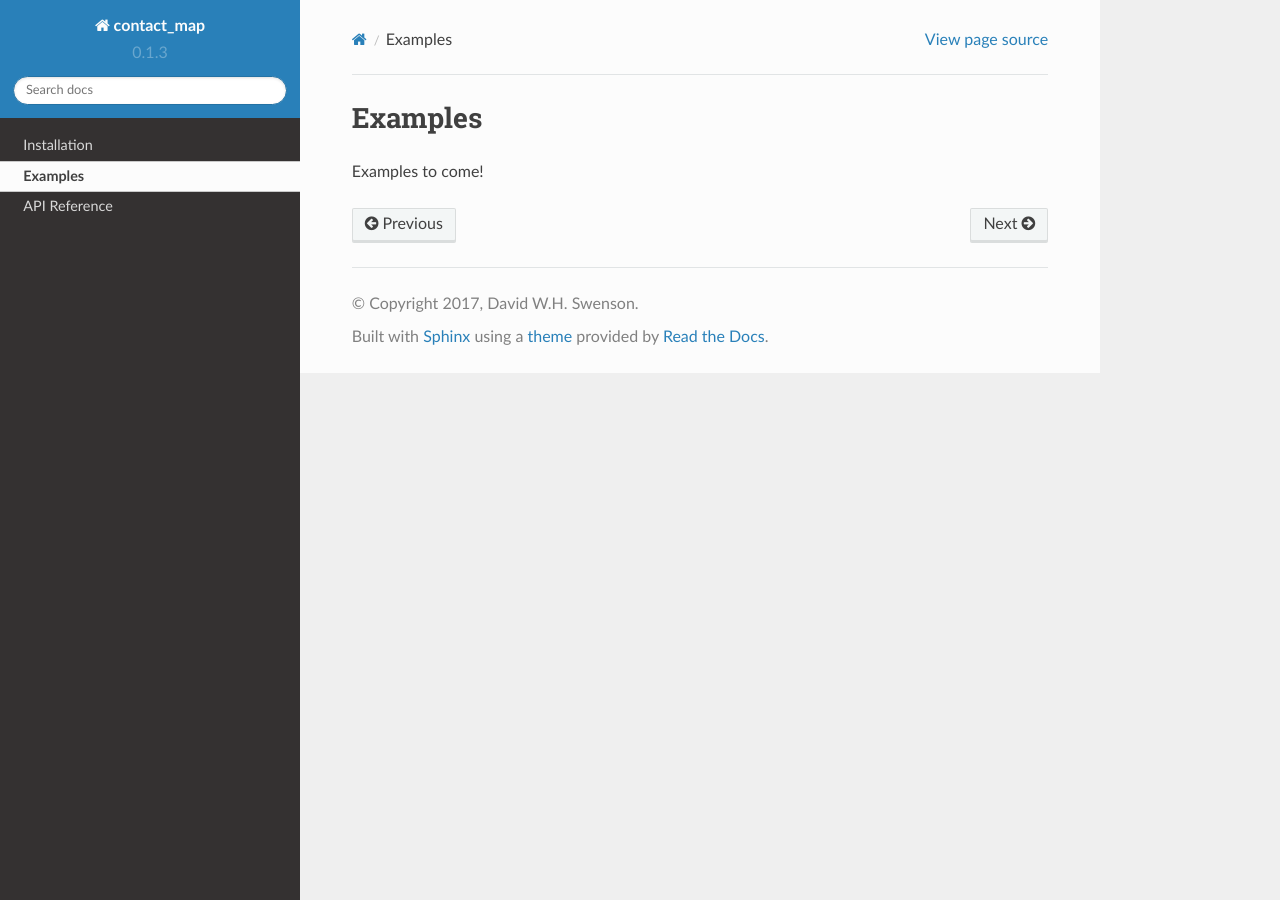
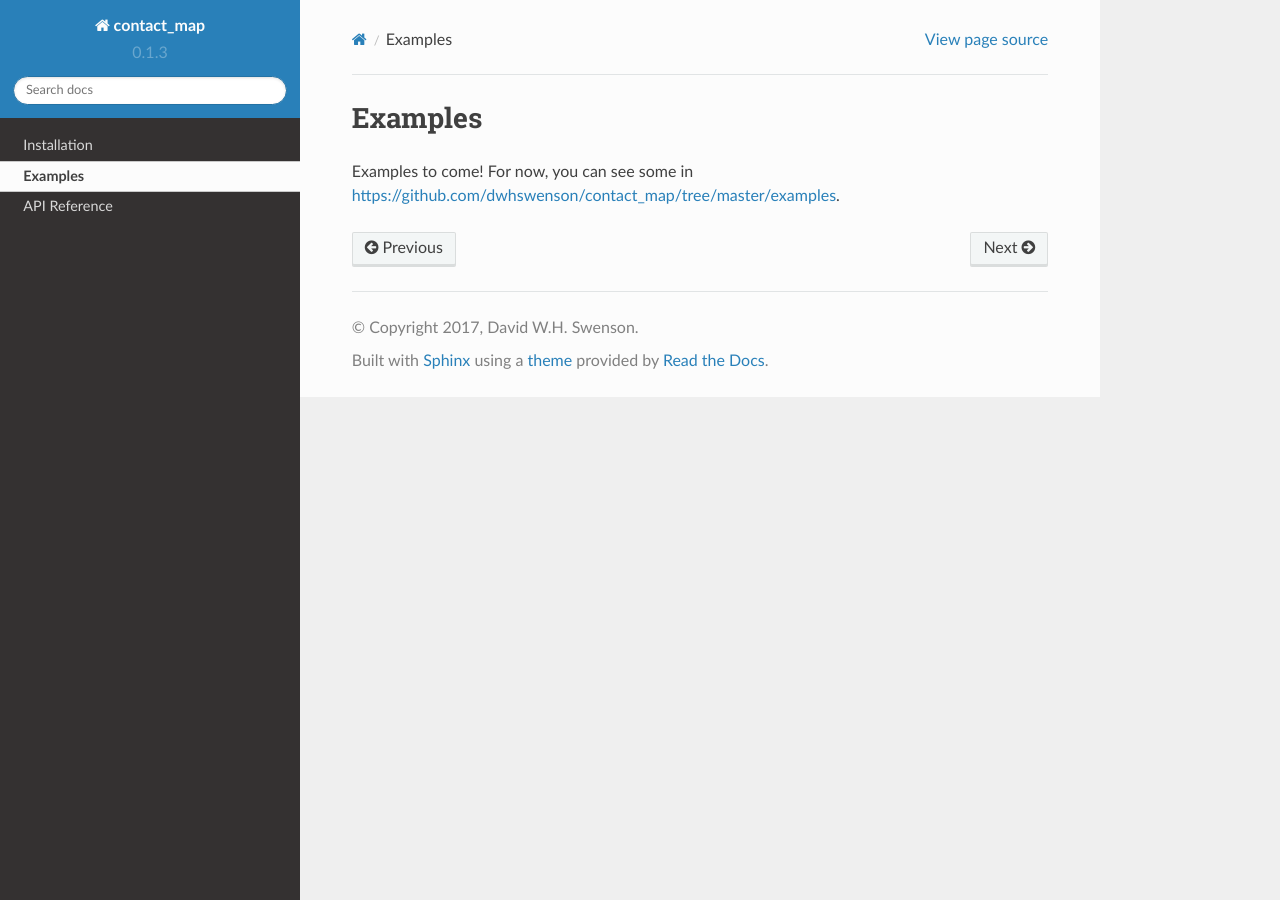
Before and after one commit to dwhswenson/contact_map, a Sphinx documentation site: the page built from docs/examples.rst, in a window 1280 px wide. Built offline with Sphinx 7.4.7 and the Read the Docs theme 2.0.0, drawn with Linux system fonts in a browser that asks for light colours.

Commit message:
Add link to GitHub examples dir

```diff
--- a/docs/examples.rst
+++ b/docs/examples.rst
@@ -1,4 +1,5 @@
 Examples
 ========
 
-Examples to come!
+Examples to come! For now, you can see some in
+https://github.com/dwhswenson/contact_map/tree/master/examples.
```
